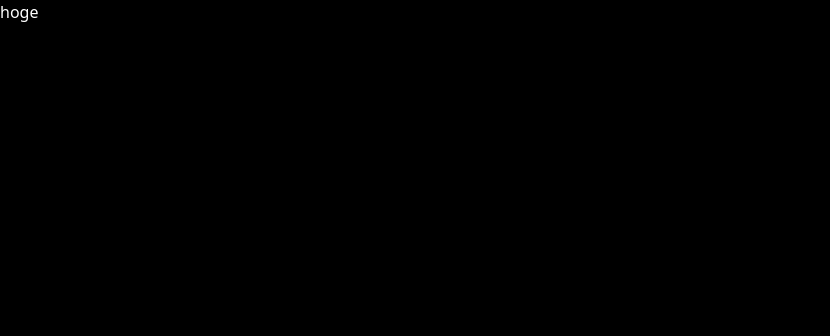
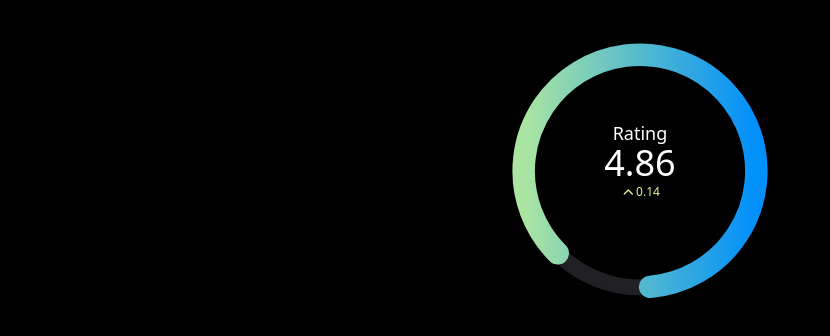
Before and after one commit to RuiOkazaki/dartsroutine, a Next.js app: page / in a window 1280 px wide. Shown: the top 336 px of the page, without its empty margins (0-830 px from the left). Built offline with nearby package versions, Linux system fonts and the light colour scheme.

Commit message:
feat: レートを表示するコンポーネントを実装

```diff
--- a/src/page/home/index.tsx
+++ b/src/page/home/index.tsx
@@ -1,3 +1,13 @@
+import { RatingCharts } from './ui/rating-charts';
+
 export default async function Home() {
-  return <main>hoge</main>;
+  return (
+    <main>
+      <RatingCharts
+        rating={4.86}
+        ratingDiff={0.14}
+        className='h-1/3 max-h-96 min-h-80'
+      />
+    </main>
+  );
 }
--- /dev/null
+++ b/src/page/home/ui/rating-charts/index.ts
@@ -0,0 +1 @@
+export * from './rating-charts';
--- /dev/null
+++ b/src/page/home/ui/rating-charts/rating-charts.tsx
@@ -0,0 +1,109 @@
+import { ApexchartsBase } from '@/shared/libs/apexcharts/apexcharts-base';
+import { cn } from '@/shared/libs/shadcn/utils';
+import { Typography } from '@/shared/ui/typography';
+import { ChevronDownIcon, ChevronUpIcon } from 'lucide-react';
+import type { FC } from 'react';
+import { memo } from 'react';
+
+/**
+ * 整数を除いた少数第二位までの値を抽出する
+ * @param { number } rating
+ * @returns { number } 少数第二位までの値を整数で返す
+ */
+export const extractDecimal = (rating: number) => {
+  if (rating < 0) throw new Error('rating must be greater than or equal to 0');
+
+  return Math.floor((rating * 100) % 100);
+};
+
+type Props = {
+  rating: number;
+  ratingDiff: number;
+  className?: string;
+};
+
+const Component: FC<Props> = ({ rating, ratingDiff, className }) => {
+  return (
+    <div className={cn('pointer-events-none relative h-80 w-full', className)}>
+      <div className='-translate-x-1/2 -translate-y-1/2 absolute top-1/2 left-1/2 z-10 flex transform flex-col items-center'>
+        <Typography variant='body-m' className='text-lg'>
+          Rating
+        </Typography>
+        <Typography as='p' variant='heading-m' className='-mt-1 text-4xl'>
+          {rating.toFixed(2)}
+        </Typography>
+        <div className='flex items-center gap-0'>
+          {ratingDiff > 0 ? (
+            <ChevronUpIcon className='h-4 w-4 stroke-lime-200' />
+          ) : (
+            <ChevronDownIcon className='h-4 w-4 stroke-red-200' />
+          )}
+          <Typography className='text-lime-200' variant='body-s'>
+            {ratingDiff.toFixed(2)}
+          </Typography>
+        </div>
+      </div>
+      <ApexchartsBase
+        series={[extractDecimal(rating)]}
+        width='100%'
+        height='100%'
+        type='radialBar'
+        options={{
+          plotOptions: {
+            radialBar: {
+              offsetY: 11,
+              startAngle: -135,
+              endAngle: 225,
+              hollow: {
+                size: '70%',
+                background: 'transparent',
+                position: 'front',
+                dropShadow: {
+                  enabled: true,
+                  color: '#000000',
+                  top: -4,
+                  left: 0,
+                  blur: 4,
+                  opacity: 0.25,
+                },
+              },
+              track: {
+                background: '#27272A',
+                strokeWidth: '70%',
+                margin: 0,
+                dropShadow: {
+                  enabled: true,
+                  top: -3,
+                  left: 0,
+                  blur: 4,
+                  opacity: 0.35,
+                },
+              },
+              dataLabels: {
+                show: false,
+              },
+            },
+          },
+          fill: {
+            type: 'gradient',
+            gradient: {
+              shade: 'dark',
+              type: 'horizontal',
+              shadeIntensity: 0.5,
+              gradientToColors: ['#ABE5A1'],
+              inverseColors: true,
+              opacityFrom: 1,
+              opacityTo: 1,
+              stops: [0, 100],
+            },
+          },
+          stroke: {
+            lineCap: 'round',
+          },
+        }}
+      />
+    </div>
+  );
+};
+
+export const RatingCharts = memo(Component);
```
